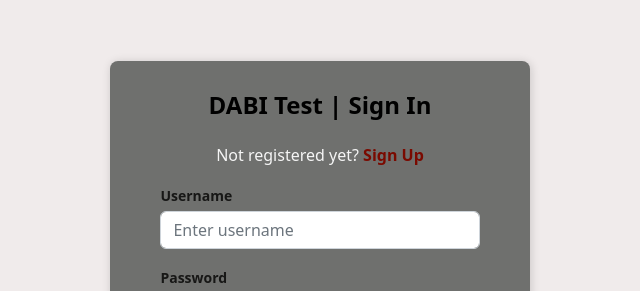
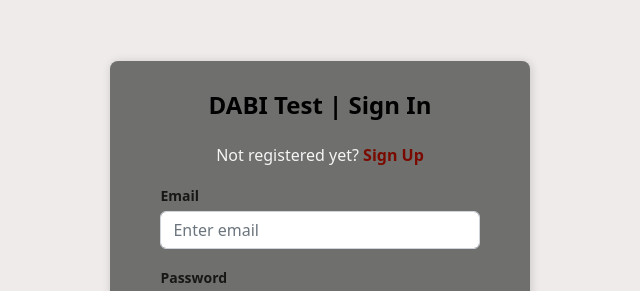
Before and after one commit to BonillaDABI/DurandalTest, a React (Create React App) app in the folder client/durandaltest/: page /signin in a window 1280 px wide. Shown: the part 144-435 px from the top of the page, without its empty margins (320-960 px from the left). Built offline with nearby package versions, Linux system fonts and the light colour scheme.

Commit message:
Login V1.0

```diff
--- a/client/durandaltest/src/Components/SignIn.js
+++ b/client/durandaltest/src/Components/SignIn.js
@@ -5,27 +5,34 @@ import axios from "axios";
 
 const SignIn = () => {
   const navigate = useNavigate();
-  const [userName, setUser] = useState("");
-  const [firstName, setFirst] = useState("");
+  const [email, setEmail] = useState("");
   const [password, setPW] = useState("");
+  //const [firstName, setFirst] = useState("");
+
+  //const [loginStatus, setLoginStatus] = useState("");
 
   const logUser = () => {
-    axios.post('http://localhost:3000/login', { // url to POST
-      user_name: userName,
-      first_name: firstName,
+    axios.post('http://localhost:3001/login', { // url to POST
+      email: email,
       user_password: password
-    })
-      .then((response) => {
+    }).then((response) => {
       localStorage.setItem("token", JSON.stringify(response));
       localStorage.setItem("isAuthenticated", "true");
       console.log(response);
-        navigate('/menu');
+
     }, (error) => {
       console.log(error);
     });
+    navigate('/menu');
   }
 
-
+  /*.then((response) => {
+      if (response.data.message) {
+        setLoginStatus(response.data.message)
+      } else {
+        setLoginStatus(response.data[0].email)
+      }
+    })*/
   /*
   const onSuccess = (res) => {
     console.log('success:', res);
@@ -47,13 +54,13 @@ const SignIn = () => {
             </span>
           </div>
           <div className="form-group mt-3">
-            <label className="form_input_labels">Username</label>
+            <label className="form_input_labels">Email</label>
             <input
-              type="text"
+              type="email"
               className="form-control mt-1"
-              placeholder="Enter username"
-              value={userName}
-              onChange={(e) => setUser(e.target.value)}
+              placeholder="Enter email"
+              value={email}
+              onChange={(e) => setEmail(e.target.value)}
             />
           </div>
           <div className="form-group mt-3">
@@ -75,8 +82,8 @@ const SignIn = () => {
             <a className="Auth-links" href="#">Forgot password?</a>
           </p>
         </div>
-      </form>
-    </div>
+      </form >
+    </div >
   );
 }
 export default SignIn;
--- a/client/durandaltest/src/Components/SignUp.js
+++ b/client/durandaltest/src/Components/SignUp.js
@@ -13,7 +13,7 @@ const SignUp = () => {
   const [password, setPW] = useState("");
 
   const createAccount = () => {
-    axios.post('http://localhost:3000/register', { // url to POST
+    axios.post('http://localhost:3001/register', { // url to POST
       user_name: userName,
       first_name: firstName,
       first_surname: firstSurname,
@@ -27,7 +27,7 @@ const SignUp = () => {
       }, (error) => {
         console.log(error);
       });
-    navigate('/signin', { state: { user_name: userName } });
+    navigate('/signin', { state: { first_name: firstName } });
   }
 
 
```
Also changed, not shown: 5 other files (tests, documents, lock files or other folders). Lines whose indentation alone changed are shown as unchanged.
